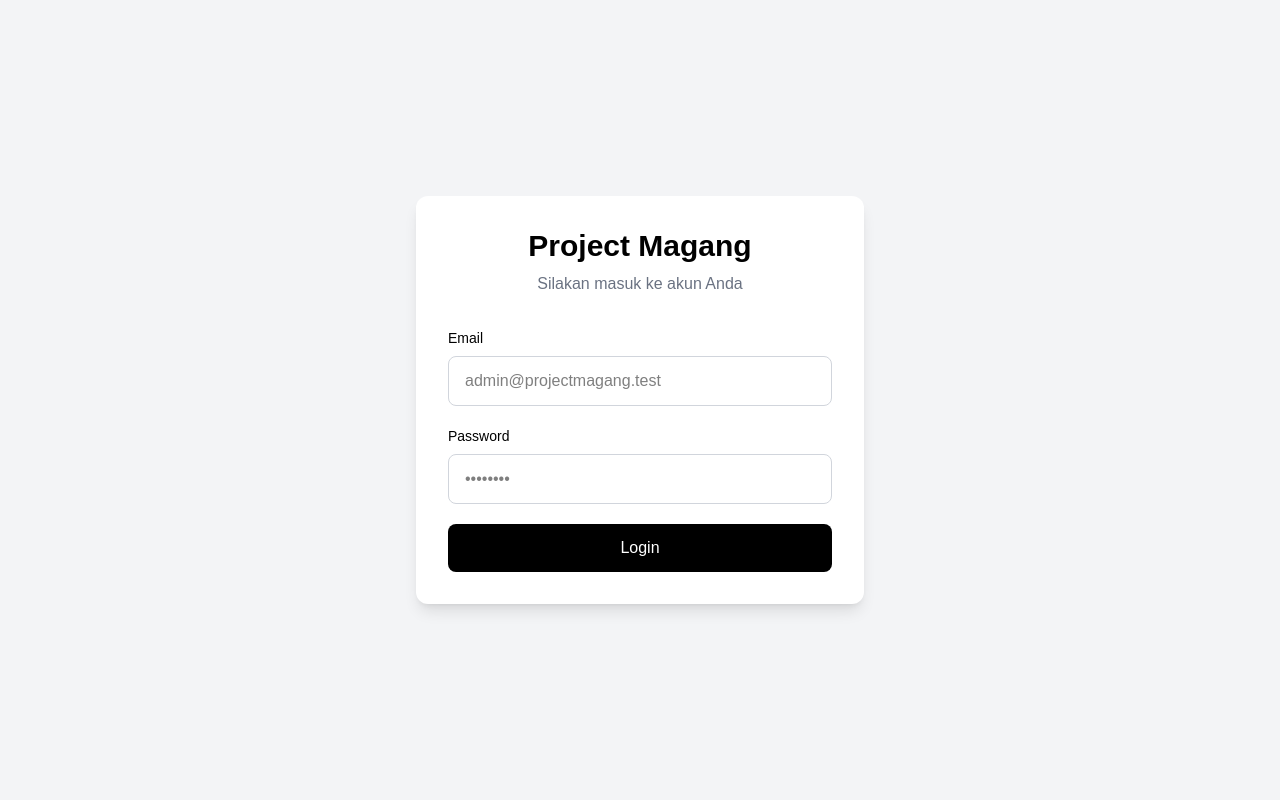
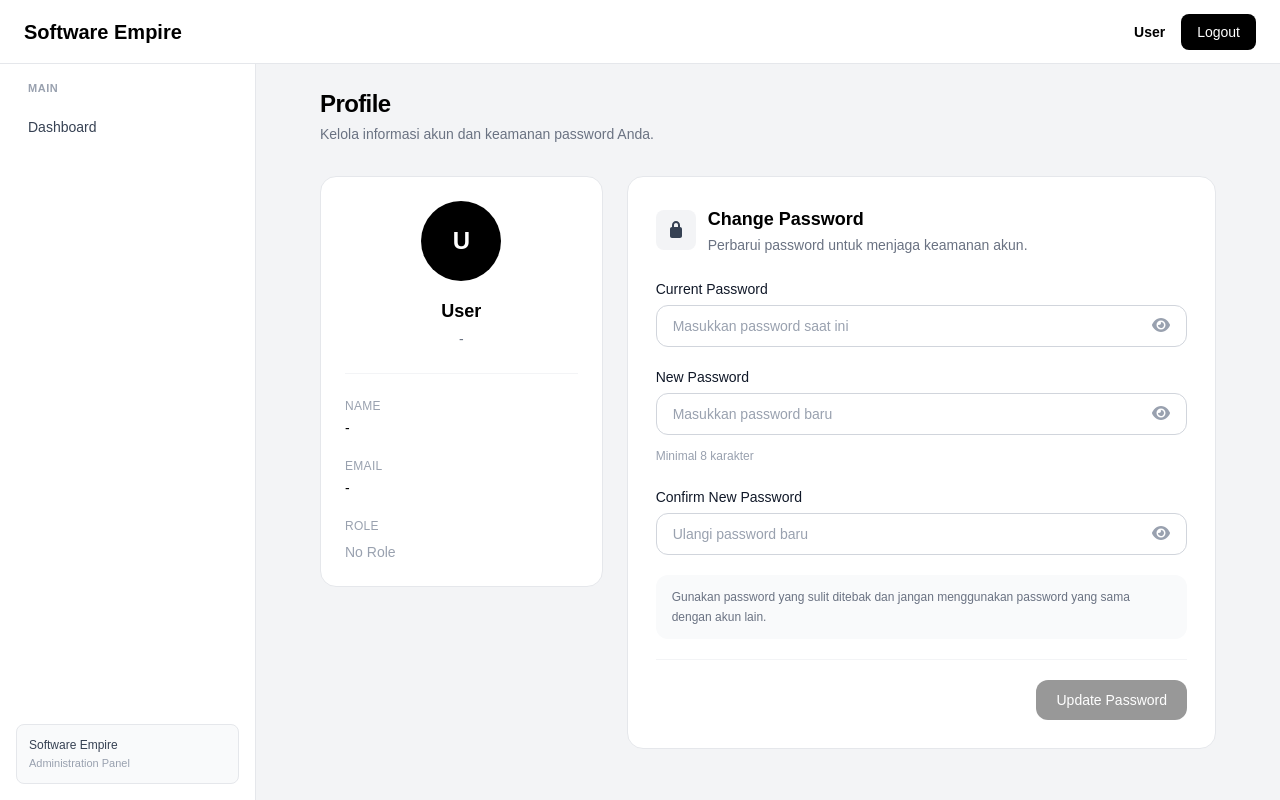
Before and after one commit to mochamadfahmifadillah/project-intern, a React (Vite) app in the folder frontend/: page /profile in a window 1280 px wide. Before the commit this address led to /login. Built offline with nearby package versions, Linux system fonts and the light colour scheme.

Commit message:
Memperbaiki emoji pada profil

```diff
--- a/frontend/src/App.tsx
+++ b/frontend/src/App.tsx
@@ -1,72 +1,36 @@
-import { BrowserRouter, Navigate, Route, Routes } from "react-router-dom";
+import { BrowserRouter, Routes, Route } from "react-router-dom";
+import MainLayout from "./layouts/MainLayout";
 
 import Landing from "./pages/Landing/Landing";
 import Login from "./pages/Login/Login";
 import Dashboard from "./pages/Dashboard/Dashboard";
-import Profile from "./pages/Profile";
 import Users from "./pages/Users";
 import Roles from "./pages/Roles";
 import Permissions from "./pages/Permissions";
+import Profile from "./pages/Profile";
 
-import ProtectedRoute from "./components/ProtectedRoute/ProtectedRoute";
-import PermissionRoute from "./components/ProtectedRoute/PermissionRoute";
-import MainLayout from "./layouts/MainLayout";
-
-function App() {
+function AppRoutes() {
   return (
     <BrowserRouter>
       <Routes>
-        {/* =========================
-            PUBLIC ROUTES
-        ========================== */}
-
         {/* Landing Page */}
         <Route path="/" element={<Landing />} />
+        <Route path="/landing" element={<Landing />} />
 
-        {/* Login */}
+        {/* Authentication */}
         <Route path="/login" element={<Login />} />
 
-        {/* =========================
-            AUTHENTICATED ROUTES
-        ========================== */}
-        <Route element={<ProtectedRoute />}>
-          <Route element={<MainLayout />}>
-            {/* Dashboard */}
-            <Route path="/dashboard" element={<Dashboard />} />
-
-            {/* Profile */}
-            <Route path="/profile" element={<Profile />} />
-
-            {/* =========================
-                USERS
-            ========================== */}
-            <Route element={<PermissionRoute permission="users.view" />}>
-              <Route path="/users" element={<Users />} />
-            </Route>
-
-            {/* =========================
-                ROLES
-            ========================== */}
-            <Route element={<PermissionRoute permission="roles.view" />}>
-              <Route path="/roles" element={<Roles />} />
-            </Route>
-
-            {/* =========================
-                PERMISSIONS
-            ========================== */}
-            <Route element={<PermissionRoute permission="permissions.view" />}>
-              <Route path="/permissions" element={<Permissions />} />
-            </Route>
-          </Route>
+        {/* Admin Application */}
+        <Route element={<MainLayout />}>
+          <Route path="/dashboard" element={<Dashboard />} />
+          <Route path="/users" element={<Users />} />
+          <Route path="/roles" element={<Roles />} />
+          <Route path="/permissions" element={<Permissions />} />
+          <Route path="/profile" element={<Profile />} />
         </Route>
-
-        {/* =========================
-            FALLBACK
-        ========================== */}
-        <Route path="*" element={<Navigate to="/" replace />} />
       </Routes>
     </BrowserRouter>
   );
 }
 
-export default App;
+export default AppRoutes;
--- a/frontend/src/components/Navbar/index.tsx
+++ b/frontend/src/components/Navbar/index.tsx
@@ -1,3 +1,4 @@
+import { Link } from "react-router-dom";
 import { useAuth } from "../../context/AuthContext";
 
 function Navbar() {
@@ -14,13 +15,16 @@ function Navbar() {
 
       {/* User */}
       <div className="flex items-center gap-4">
-        <div className="text-right">
+        <Link
+          to="/profile"
+          className="text-right transition-opacity hover:opacity-70"
+        >
           <p className="text-sm font-semibold text-black">
             {user?.name || "User"}
           </p>
 
           <p className="text-xs text-gray-500">{user?.email || ""}</p>
-        </div>
+        </Link>
 
         <button
           type="button"
--- a/frontend/src/routes/index.tsx
+++ b/frontend/src/routes/index.tsx
@@ -5,6 +5,7 @@ import Dashboard from "../pages/Dashboard";
 import Users from "../pages/Users";
 import Roles from "../pages/Roles";
 import Permissions from "../pages/Permissions";
+import Profile from "../pages/Profile";
 
 function AppRoutes() {
   return (
@@ -17,6 +18,7 @@ function AppRoutes() {
           <Route path="/users" element={<Users />} />
           <Route path="/roles" element={<Roles />} />
           <Route path="/permissions" element={<Permissions />} />
+          <Route path="/profile" element={<Profile />} />
         </Route>
       </Routes>
     </BrowserRouter>
```
